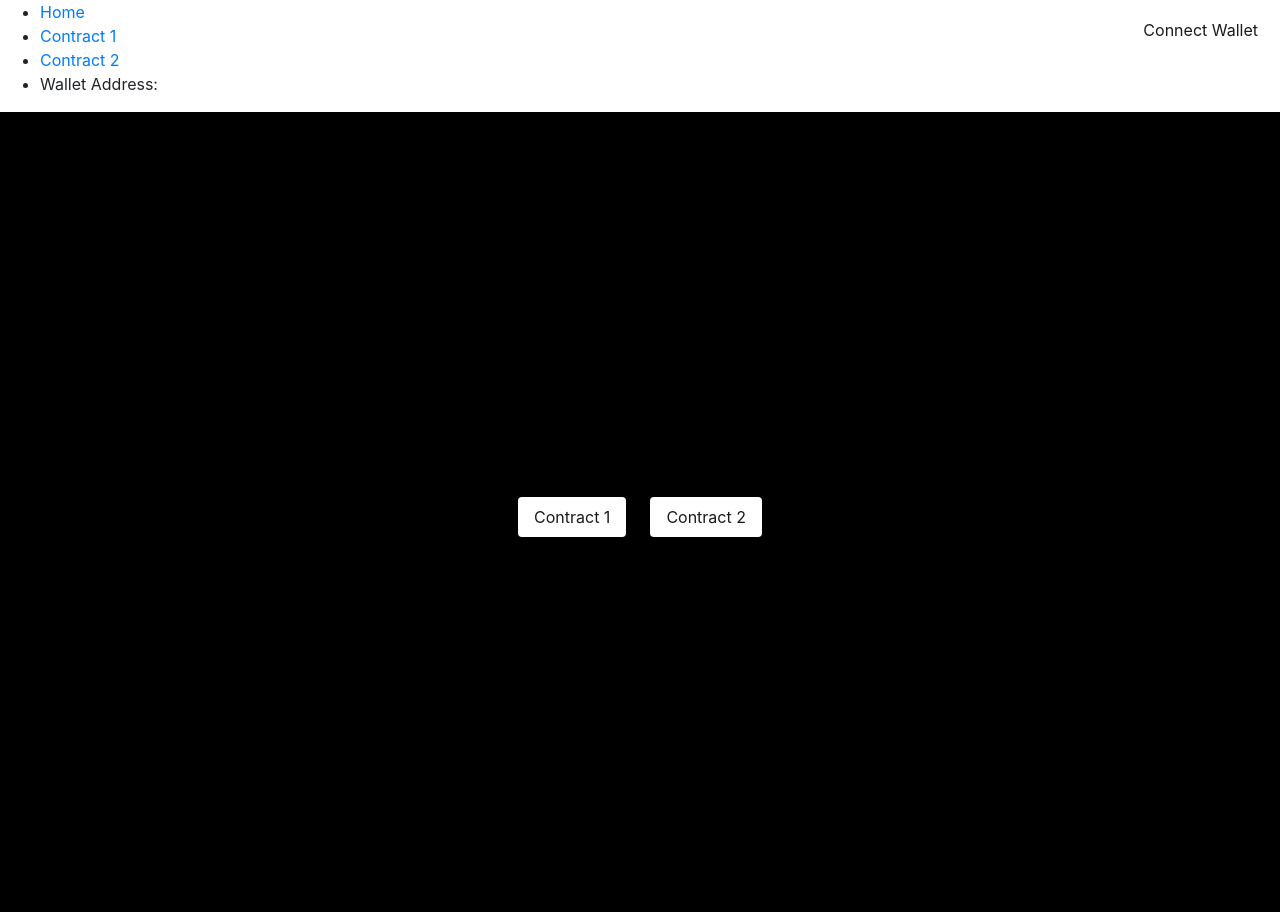
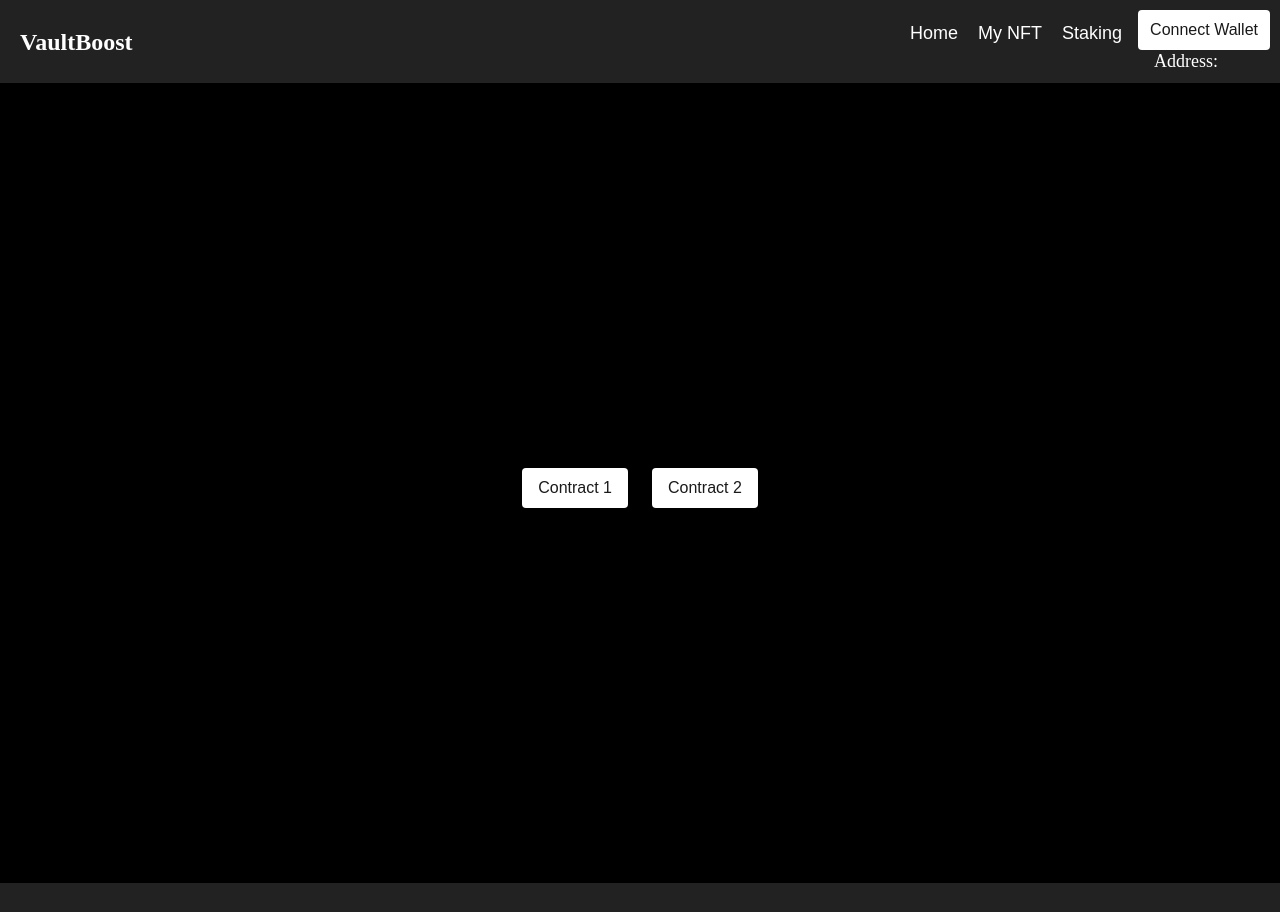
Before and after one commit to sauravrao637/DeveloperWeek-Hack, a React (Create React App) app in the folder packages/react-app/: page / in a window 1280 px wide. After the commit the page ends 883 px from the top, so only its background shows below. Built offline with nearby package versions, Linux system fonts and the light colour scheme; the HTML template or start-up script is replaced by a standard one.

Commit message:
finishing up the NavBar

```diff
--- a/packages/react-app/src/App.css
+++ b/packages/react-app/src/App.css
@@ -36,6 +36,108 @@
     transform: rotate(360deg);
   }
 }
+
+/* Design for the NavBar */
+
+body {
+  margin: 0;
+  padding: 0;
+  font-family: Arial, sans-serif;
+  background-color: #222;
+  color: #fff;
+}
+
+.navigation {
+  display: flex;
+  justify-content: center;
+}
+
+.navigation ul {
+  list-style-type: none;
+  display: flex;
+  justify-content: center;
+  align-items: center;
+  gap: 20px;
+}
+
+.navigation li {
+  font-size: 18px;
+}
+
+/* Navbar */
+.navbar {
+  background-color: #222;
+  color: #fff;
+  display: flex;
+  justify-content: space-between;
+  align-items: center;
+  padding: 20px;
+}
+
+.company-name {
+  font-size: 20px;
+  font-weight: bold;
+  font-family: "Clash Display";
+  width: 180px;
+  height: 24px;
+  font-weight: 700;
+  font-size: 24px;
+  line-height: 24px;
+  color: #fff;
+}
+
+.wallet-address {
+  font-size: 14px;
+  border: 2px solid #333;
+  border-radius: 50px;
+  padding: 5px 10px;
+  width: 118px;
+  height: 21px;
+  font-family: "DM Sans";
+  font-style: normal;
+  font-weight: 500;
+  font-size: 16px;
+  line-height: 21px;
+  color: #76808a;
+  flex: none;
+  order: 0;
+  flex-grow: 0;
+  cursor: pointer;
+  color: #007bff;
+}
+
+/* Updated styles for li elements */
+.navigation li {
+  color: #fff;
+  position: relative;
+}
+
+.navigation li a {
+  color: #fff;
+  text-decoration: none;
+}
+
+.navigation li:hover {
+  color: #fff;
+}
+
+.navigation li::after {
+  content: "";
+  position: absolute;
+  bottom: -5px;
+  left: 0;
+  width: 0;
+  height: 2px;
+  background-color: #ff0000;
+  transition: width 0.3s ease;
+}
+
+.navigation li:hover::after {
+  width: 100%;
+}
+
+
+/* END NAVBAR */
 
 /* Staking Design */
 .dark-page {
--- a/packages/react-app/src/App.js
+++ b/packages/react-app/src/App.js
@@ -6,20 +6,28 @@ import "./App.css";
 
 const Navbar = ({ walletAddress }) => {
   return (
+    <div className="navbar">
+      <div className="company-name">VaultBoost</div>
+      <div className="navigation">
         <nav>
           <ul>
             <li>
               <Link to="/">Home</Link>
             </li>
             <li>
-          <Link to="/contract1">Contract 1</Link>
+              <Link to="/contract1">My NFT</Link>
             </li>
             <li>
-          <Link to="/contract2">Contract 2</Link>
+              <Link to="/contract2">Staking</Link>
             </li>
+            <div className="wallet-address">
               <li>Wallet Address: {walletAddress}</li>
+            </div>
           </ul>
         </nav>
+      </div>
+    </div>
+
   );
 };
 
```
Lines whose indentation alone changed are shown as unchanged.
